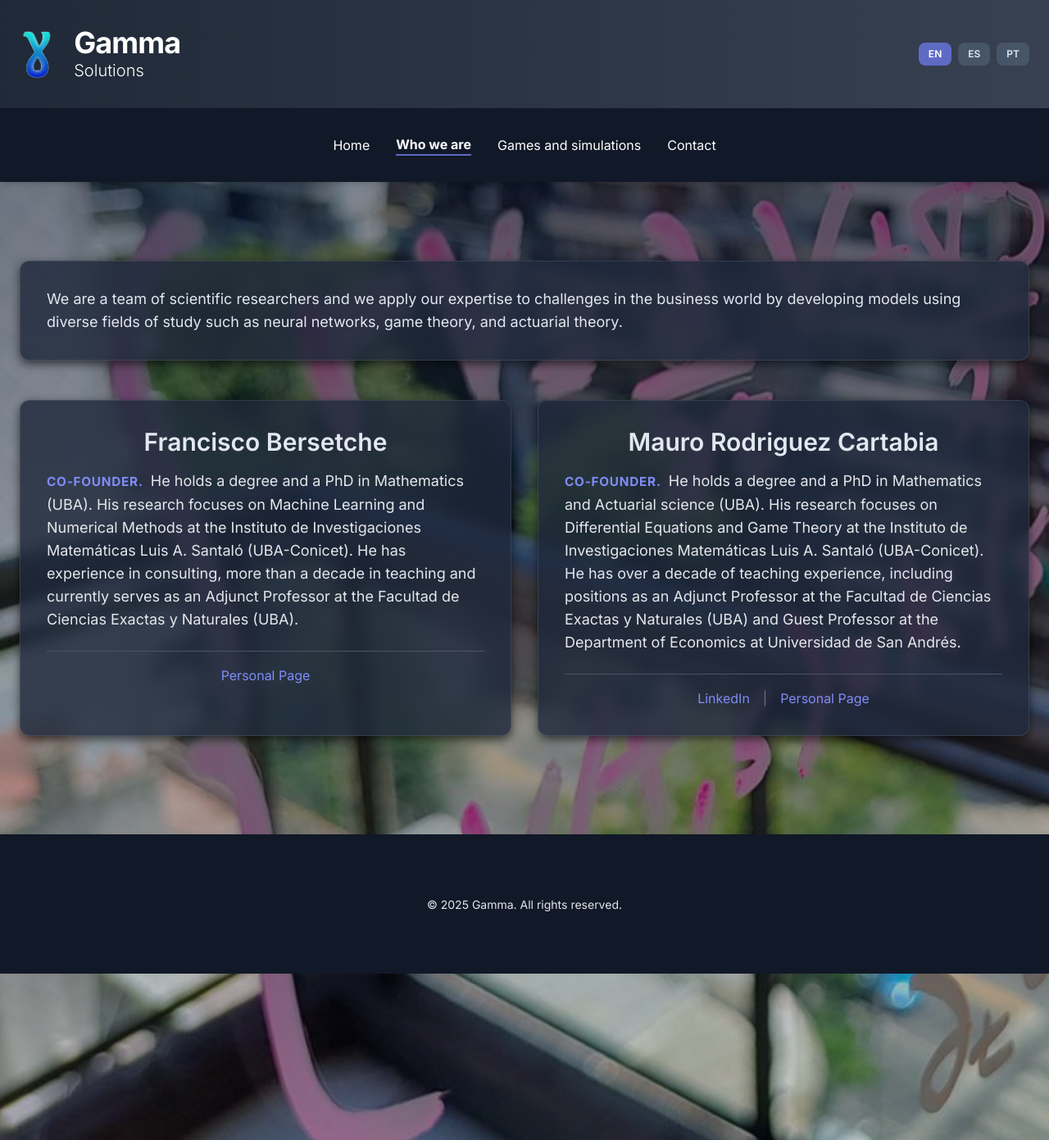
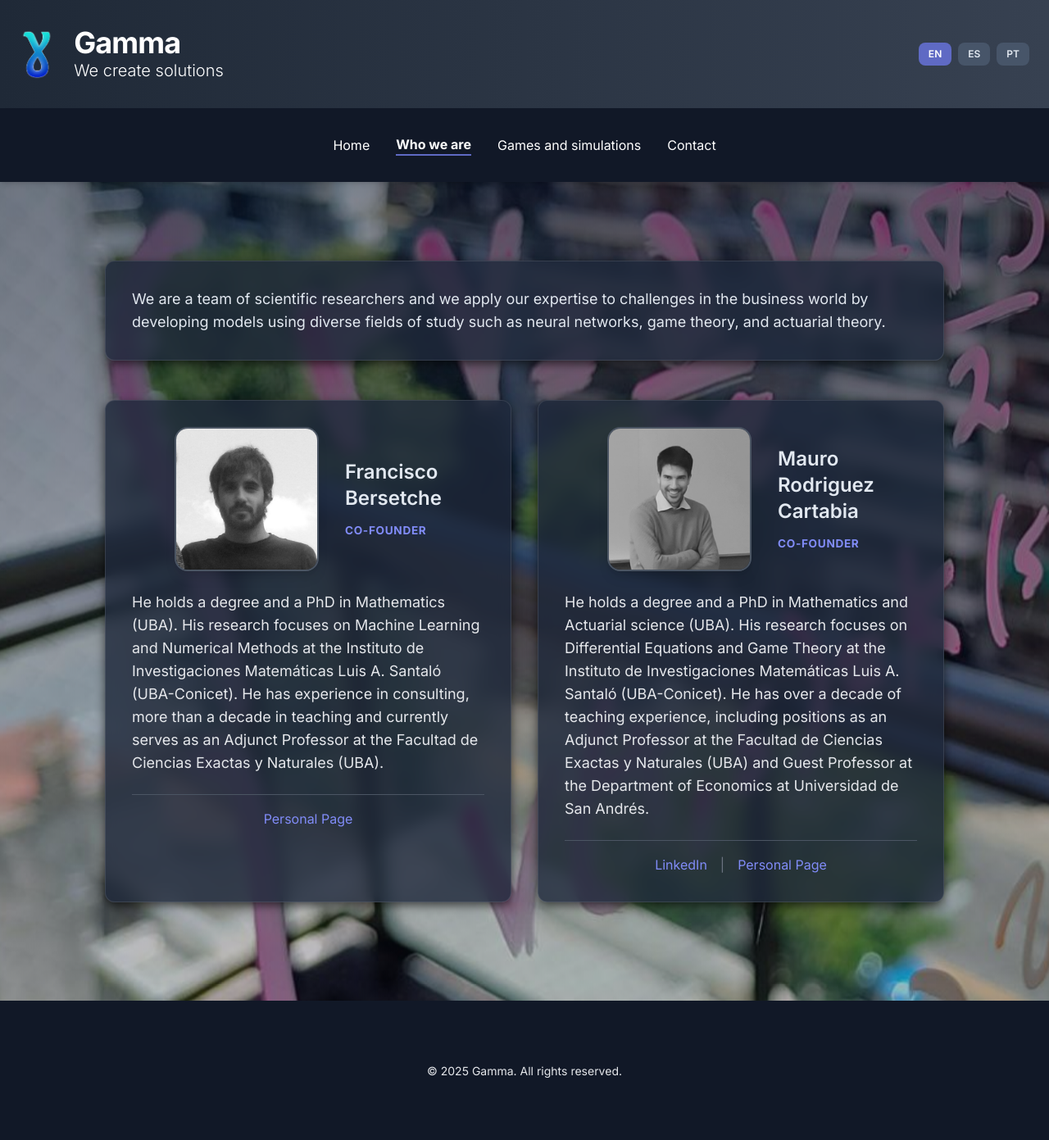
Before and after one commit to mrodriguezcartabia/fmp.github.io, a Jekyll site: the page built from who-we-are.html, in a window 1280 px wide and 1391 px high. Shown: the whole window at 82% size. Built offline with Jekyll 4.4.1, drawn with Linux system fonts in a browser that asks for light colours; nearby versions of some CDN libraries.

```diff
--- a/_includes/header.html
+++ b/_includes/header.html
@@ -5,7 +5,7 @@
                 <img src="logo_bordeblanco.png" alt="Logo Gamma" class="h-12 md:h-16 w-auto">
                 <div class="text-left">
                     <h1 class="text-2xl md:text-4xl font-extrabold tracking-tight">Gamma</h1>
-                    <p class="text-base md:text-xl font-light" data-en="Solutions" data-es="Soluciones" data-pt="Soluções">Solutions</p>
+                    <p class="text-base md:text-xl font-light" data-en="We create solutions" data-es="Creamos soluciones" data-pt="Criamos soluções">Creamos soluciones</p>
                 </div>
             </a>
         </div>
--- a/who-we-are.html
+++ b/who-we-are.html
@@ -5,34 +5,40 @@ title: Gamma Solutions - Who we are
 
 <main class="py-24 relative z-10 container mx-auto px-6">
     <section class="reveal">
-        <div class="card text-left mb-12">
+        <div class="card max-w-5xl mx-auto text-left mb-12">
             <p class="text-lg"
                 data-en="We are a team of scientific researchers and we apply our expertise to challenges in the business world by developing models using diverse fields of study such as neural networks,
                 game theory, and actuarial theory."
                 data-es="Somos un equipo de investigadores científicos y aplicamos nuestra experiencia a desafíos del mundo empresarial al desarrollar modelos utilizando diversos campos de estudio como redes neuronales,
-                teoría de juegos o teoría actuarial."
+                teoría de juegos y teoría actuarial."
                 data-pt="Somos uma equipe de pesquisadores científicos e aplicamos nossa experiência a desafios do mundo empresarial, desenvolvendo modelos que utilizam diversas áreas de estudo, como redes neurais,
                 teoria dos jogos e teoria atuarial.">
                 Somos un equipo de investigadores científicos y aplicamos nuestra experiencia a desafíos del mundo empresarial al desarrollar modelos utilizando diversos campos de estudio como redes neuronales,
-                teoría de juegos o teoría actuarial.
+                teoría de juegos y teoría actuarial.
             </p>
         </div>
     </section>
 
-    <div class="grid grid-cols-1 md:grid-cols-2 gap-8">
-        <div class="card reveal">
-            <h4 class="text-3xl font-semibold mb-4 text-center">Francisco Bersetche</h4>
+    <div class="grid grid-cols-1 md:grid-cols-2 gap-8 max-w-5xl mx-auto">
+        <div class="card reveal flex flex-col">
+            <div class="flex flex-col md:flex-row items-center gap-8 mb-6 justify-center">
+                <img src="Francisco.png" alt="Francisco Bersetche" class="w-44 h-44 rounded-2xl object-cover border-2 border-gray-600 shadow-lg shrink-0">
+                <div class="flex flex-col items-center md:items-start text-center md:text-left">
+                    <h4 class="text-xl md:text-2xl font-semibold leading-tight">Francisco<br class="hidden md:block"> Bersetche</h4>
+                    <span class="badge-founder mt-3 w-fit" data-en="Co-founder" data-es="Co-fundador" data-pt="Cofundador">Co-fundador</span>
+                </div>
+            </div>
             <p class="text-lg text-gray-200 mb-6"
-                data-en="<span class='badge-founder'>Co-founder.</span> He holds a degree and a PhD in Mathematics (UBA). His research focuses on Machine Learning and Numerical Methods at the
+                data-en="He holds a degree and a PhD in Mathematics (UBA). His research focuses on Machine Learning and Numerical Methods at the
                 Instituto de Investigaciones Matemáticas Luis A. Santaló (UBA-Conicet). He has experience in consulting,
                 more than a decade in teaching and currently serves as an Adjunct Professor at the Facultad de Ciencias Exactas y Naturales (UBA)."
-                data-es="<span class='badge-founder'>Co-fundador.</span> Es licenciado y doctor en matemática (UBA). Realiza su investigación sobre <span class='italic'>Machine Learning</span>
+                data-es="Es licenciado y doctor en matemática (UBA). Realiza su investigación sobre <span class='italic'>Machine Learning</span>
                 (aprendizaje automático) y Métodos numéricos en el Instituto de Investigaciones Matemáticas Luis A. Santaló (UBA-Conicet).
                 Tiene experiencia en consultoría, más de una década en docencia y actualmente se desempeña como profesor adjunto en la Facultad de Ciencias Exactas y Naturales (UBA)."
-                data-pt="<span class='badge-founder'>É cofundador.</span> Possui graduação e doutorado em Matemática (UBA). Sua pesquisa foca em <span class='italic'>Machine Learning</span>
+                data-pt="Possui graduação e doutorado em Matemática (UBA). Sua pesquisa foca em <span class='italic'>Machine Learning</span>
                 (aprendizado automático) e Métodos numéricos no Instituto de Investigaciones Matemáticas Luis A. Santaló (UBA-Conicet).
                 Possui experiência em consultoria, mais de uma década em ensino e atualmente é Professor Adjunto na Facultad de Ciencias Exactas y Naturales (UBA).">
-                <span class='badge-founder'>Co-fundador.</span> Es licenciado y doctor en matemática (UBA). Realiza su investigación sobre <span class='italic'>Machine Learning</span> (aprendizaje automático)
+                Es licenciado y doctor en matemática (UBA). Realiza su investigación sobre <span class='italic'>Machine Learning</span> (aprendizaje automático)
                 y Métodos numéricos en el  Instituto de Investigaciones Matemáticas Luis A. Santaló (UBA-Conicet).
                 Tiene experiencia en consultoría, más de una década en docencia y actualmente se desempeña como profesor adjunto en la Facultad de Ciencias Exactas y Naturales (UBA).
             </p>
@@ -44,21 +50,27 @@ title: Gamma Solutions - Who we are
         </div>
 
         <div class="card reveal">
-            <h4 class="text-3xl font-semibold mb-4 text-center">Mauro Rodriguez Cartabia</h4>
+            <div class="flex flex-col md:flex-row items-center gap-8 mb-6 justify-center">
+                <img src="Mauro.png" alt="Mauro Rodriguez Cartabia" class="w-44 h-44 rounded-2xl object-cover border-2 border-gray-600 shadow-lg shrink-0">
+                <div class="flex flex-col items-center md:items-start text-center md:text-left">
+                    <h4 class="text-xl md:text-2xl font-semibold leading-tight">Mauro<br class="hidden md:block">Rodriguez<br class="hidden md:block">Cartabia</h4>
+                    <span class="badge-founder mt-3 w-fit" data-en="Co-founder" data-es="Co-fundador" data-pt="Cofundador">Co-fundador</span>
+                </div>
+            </div>
             <p class="text-lg text-gray-200 mb-6"
-                data-en="<span class='badge-founder'>Co-founder.</span> He holds a degree and a PhD in Mathematics and Actuarial science (UBA). His research focuses on Differential Equations and Game Theory
+                data-en="He holds a degree and a PhD in Mathematics and Actuarial science (UBA). His research focuses on Differential Equations and Game Theory
                 at the Instituto de Investigaciones Matemáticas Luis A. Santaló (UBA-Conicet).
                 He has over a decade of teaching experience, including positions as an Adjunct Professor at the Facultad de Ciencias Exactas y Naturales (UBA) and Guest Professor at the
                 Department of Economics at Universidad de San Andrés."
-                data-es="<span class='badge-founder'>Co-fundador.</span> Es licenciado y doctor en matemática y actuario (UBA). Realiza su investigación sobre Ecuaciones diferenciales y Teoría de juegos en el
+                data-es="Es licenciado y doctor en matemática y actuario (UBA). Realiza su investigación sobre Ecuaciones diferenciales y Teoría de juegos en el
                 Instituto de Investigaciones Matemáticas Luis A. Santaló (UBA-Conicet).
                 Tiene más de una década de experiencia docente, incluyendo el cargo de profesor adjunto en la Facultad de Ciencias Exactas y Naturales (UBA) y el de profesor invitado en el
                 Departamento de Economía de la Universidad de San Andrés."
-                data-pt="<span class='badge-founder'>É cofundador.</span> Possui graduação e doutorado em Matemática e Ciências Atuariais (UBA). Sua pesquisa foca em Equações Diferenciais e Teoria dos Jogos
+                data-pt="Possui graduação e doutorado em Matemática e Ciências Atuariais (UBA). Sua pesquisa foca em Equações Diferenciais e Teoria dos Jogos
                 no Instituto de Investigaciones Matemáticas Luis A. Santaló (UBA-Conicet).
                 Possui mais de uma década de experiência docente, incluindo cargos de Professor Adjunto na Facultad de Ciencias Exactas y Naturales (UBA) e Professor Convidado no
                 Departamento de Economia da Universidad de San Andrés.">
-                <span class='badge-founder'>Co-fundador.</span> Es licenciado y doctor en matemática y actuario (UBA). Realiza su investigación sobre Ecuaciones diferenciales y Teoría de juegos
+                Es licenciado y doctor en matemática y actuario (UBA). Realiza su investigación sobre Ecuaciones diferenciales y Teoría de juegos
                 en el  Instituto de Investigaciones Matemáticas Luis A. Santaló (UBA-Conicet).
                 Tiene más de una década de experiencia docente, incluyendo el cargo de profesor adjunto en la Facultad de Ciencias Exactas y Naturales (UBA) y el de profesor invitado en el
                 Departamento de Economía de la Universidad de San Andrés.
```
Also changed, not shown: index.html (+38 -70 lines), Francisco.png (added), Mauro.png (added), 5 other files.
